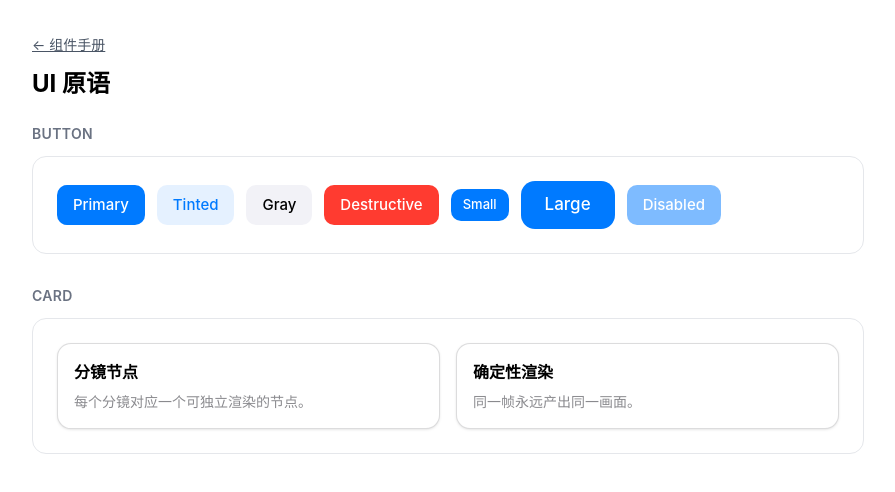
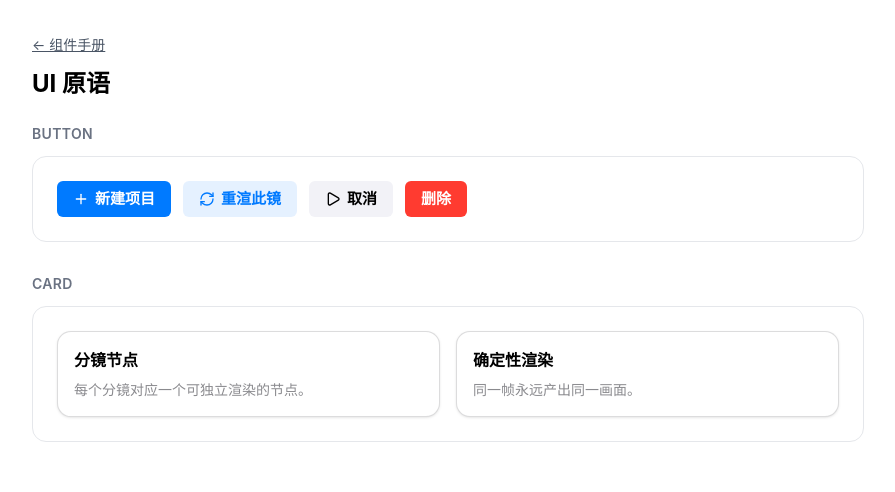
Before and after one commit to AIMFllyYS/code-video-canvas, a Next.js app: page /playbook/ui in a window 1280 px wide. Shown: the top 492 px of the page, without its empty margins (192-1087 px from the left). Built offline with nearby package versions, Linux system fonts and the light colour scheme.

Commit message:
feat(ui): 更新 Button 组件以支持图标和新样式

```diff
--- a/src/components/ui/button.demo.tsx
+++ b/src/components/ui/button.demo.tsx
@@ -1,16 +1,14 @@
+import { Plus, RefreshCw, Play } from 'lucide-react'
 import { Button } from './button'
 
-/** Button 组件示例（/playbook 展示单元）。 */
+/** Button 四变体示例。 */
 export function ButtonDemo() {
   return (
     <div className="flex flex-wrap items-center gap-3">
-      <Button variant="primary">Primary</Button>
-      <Button variant="tinted">Tinted</Button>
-      <Button variant="gray">Gray</Button>
-      <Button variant="destructive">Destructive</Button>
-      <Button size="sm">Small</Button>
-      <Button size="lg">Large</Button>
-      <Button disabled>Disabled</Button>
+      <Button icon={Plus}>新建项目</Button>
+      <Button variant="tinted" icon={RefreshCw}>重渲此镜</Button>
+      <Button variant="gray" icon={Play}>取消</Button>
+      <Button variant="destructive">删除</Button>
     </div>
   )
 }
--- a/src/components/ui/button.tsx
+++ b/src/components/ui/button.tsx
@@ -1,4 +1,4 @@
-import type { ButtonHTMLAttributes } from 'react'
+import type { ButtonHTMLAttributes, ComponentType } from 'react'
 import { cn } from '@/lib/utils'
 
 /**
@@ -8,41 +8,52 @@ import { cn } from '@/lib/utils'
  * - gray: 取消 / 次级（fill 底 + label 字）
  * - destructive: 破坏性（danger 底 + on-accent 字）
  */
-type Variant = 'primary' | 'tinted' | 'gray' | 'destructive'
-type Size = 'sm' | 'md' | 'lg'
+export type ButtonVariant = 'primary' | 'tinted' | 'gray' | 'destructive'
+export type ButtonSize = 'sm' | 'md' | 'lg'
 
 export interface ButtonProps extends ButtonHTMLAttributes<HTMLButtonElement> {
-  variant?: Variant
-  size?: Size
+  variant?: ButtonVariant
+  size?: ButtonSize
+  icon?: ComponentType<{ className?: string }>
 }
 
-const VARIANTS: Record<Variant, string> = {
+const VARIANTS: Record<ButtonVariant, string> = {
   primary: 'bg-accent text-on-accent hover:opacity-90',
   tinted: 'bg-accent-fill text-accent hover:opacity-80',
   gray: 'bg-fill text-label hover:bg-fill-strong',
   destructive: 'bg-danger text-on-accent hover:opacity-90',
 }
 
-const SIZES: Record<Size, string> = {
-  sm: 'h-8 px-3 text-[13px] rounded-md',
-  md: 'h-10 px-4 text-[15px] rounded-md',
-  lg: 'h-12 px-6 text-[17px] rounded-lg',
+const SIZES: Record<ButtonSize, string> = {
+  sm: 'h-8 gap-1 px-3 text-[13px] rounded-sm',
+  md: 'h-9 gap-1.5 px-4 text-[15px] rounded-sm',
+  lg: 'h-10 gap-1.5 px-5 text-[15px] rounded-md',
 }
 
 /**
  * 基础按钮原语（SSOT：全应用统一从此处 import）。
  * 属应用 UI —— 允许 hover / transition 等交互动效（不受视频确定性红线约束）。
  */
-export function Button({ variant = 'primary', size = 'md', className, ...props }: ButtonProps) {
+export function Button({
+  variant = 'primary',
+  size = 'md',
+  icon: Icon,
+  children,
+  className,
+  ...props
+}: ButtonProps) {
   return (
     <button
       className={cn(
-        'inline-flex items-center justify-center font-medium transition-colors disabled:pointer-events-none disabled:opacity-50',
+        'inline-flex items-center justify-center font-semibold font-sc transition-colors disabled:pointer-events-none disabled:opacity-50',
         VARIANTS[variant],
         SIZES[size],
         className,
       )}
       {...props}
-    />
+    >
+      {Icon && <Icon className="h-4 w-4 shrink-0" />}
+      {children}
+    </button>
   )
 }
```
